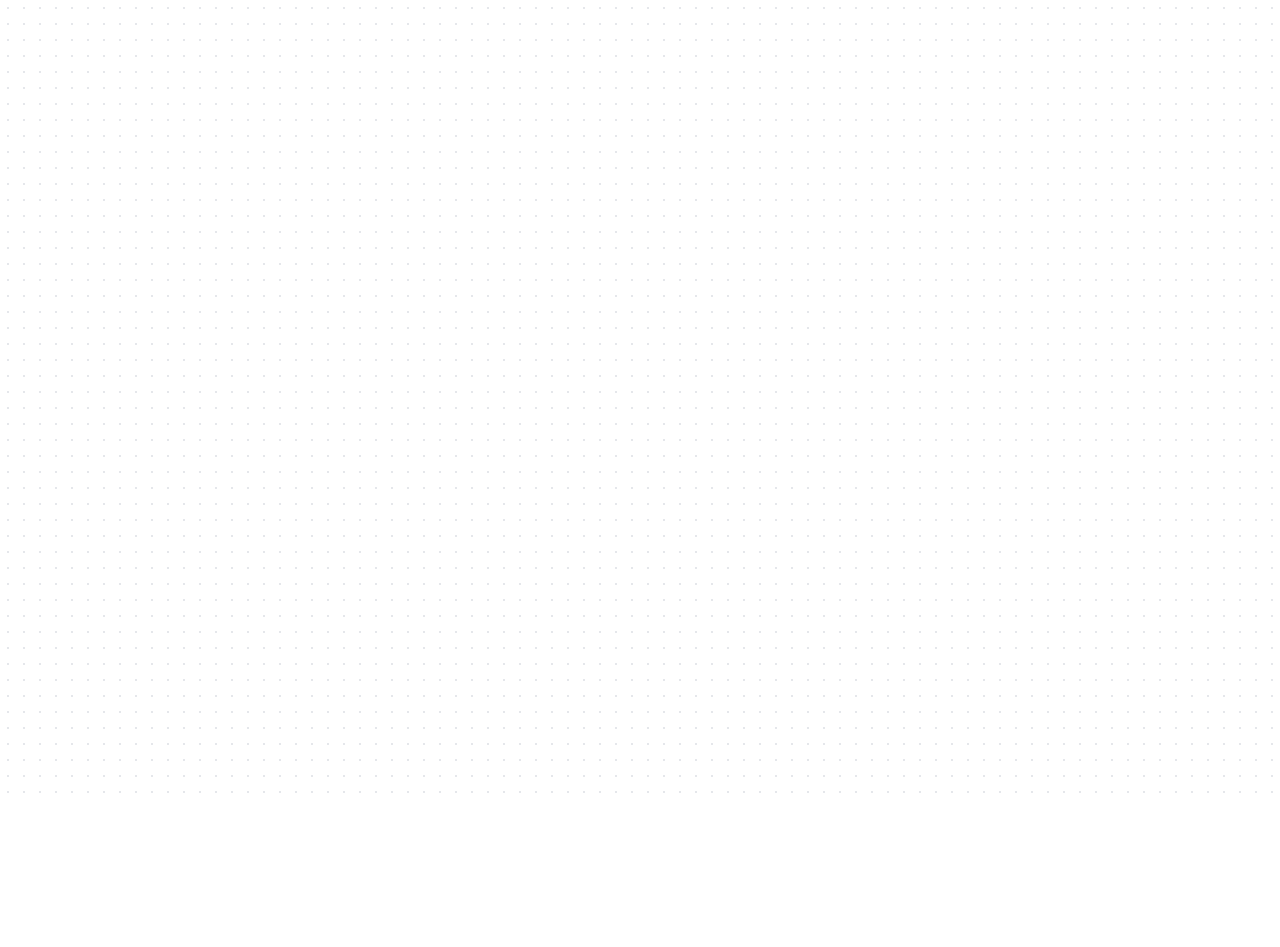
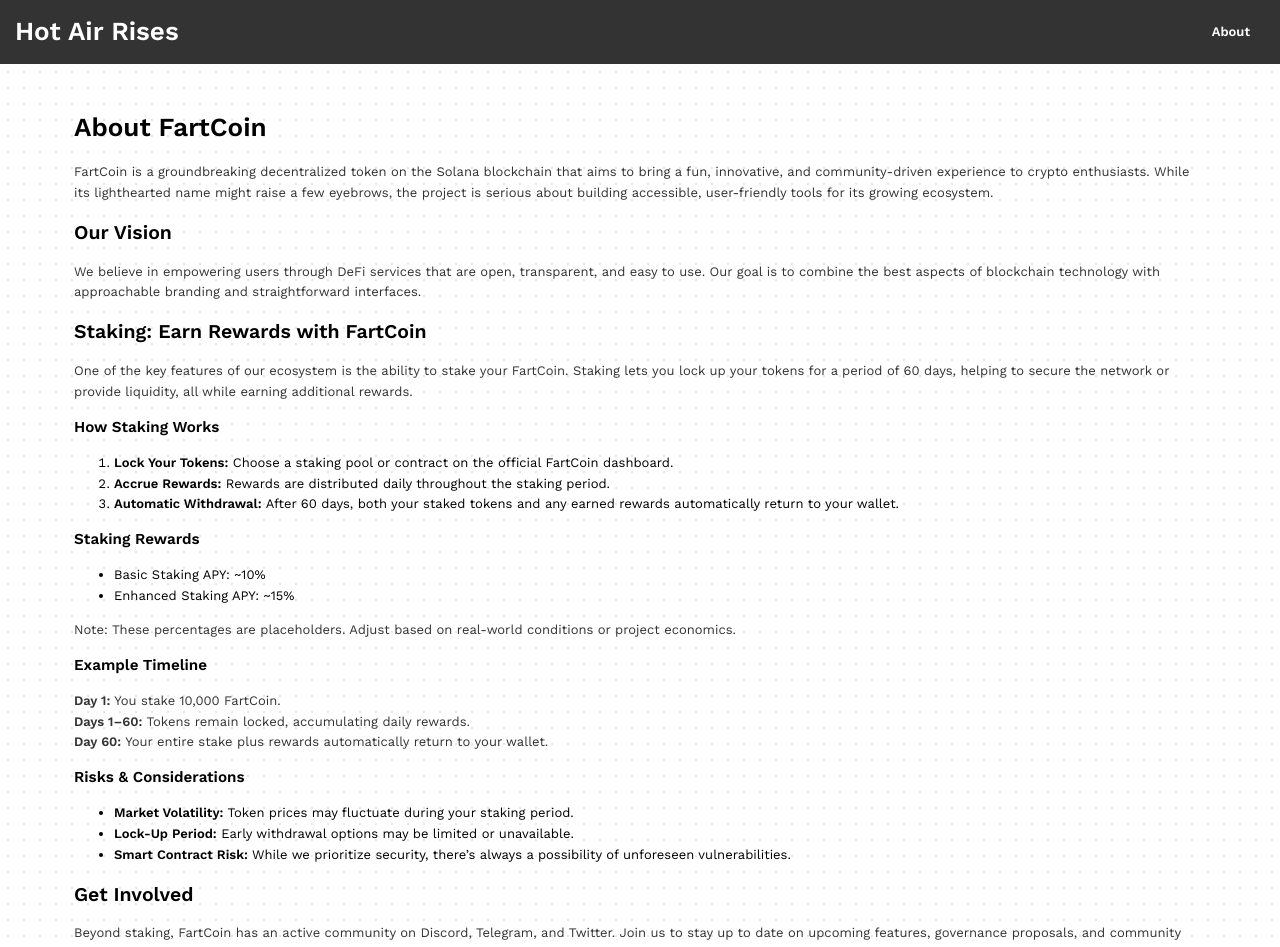
Before and after one commit to spookey007/FartFart, a React (Vite) app: page /about in a window 1280 px wide. Before the commit this address had no page. Shown: the top 947 px of the page. Before the commit the page ends 800 px from the top, so only its background shows below. Built offline with nearby package versions, Linux system fonts and the light colour scheme.

Commit message:
push me again

```diff
--- a/src/App.jsx
+++ b/src/App.jsx
@@ -1,11 +1,16 @@
 import { BrowserRouter as Router, Routes, Route } from "react-router-dom";
 import Home from "./pages/Home";
+import About from "./pages/About"; // <-- Import the About component
 
 function App() {
   return (
     <Router>
       <Routes>
+        {/* The existing route for "/" */}
         <Route path="/" element={<Home />} />
+
+        {/* New route for "/about" */}
+        <Route path="/about" element={<About />} />
       </Routes>
     </Router>
   );
--- a/src/components/Header.jsx
+++ b/src/components/Header.jsx
@@ -1,7 +1,16 @@
 const Header = () => {
   return (
     <header style={styles.header}>
-      <h1>Crypto Magic Wand</h1>
+      <h1 style={{ margin: 0 }}>
+        <a href="/" style={styles.linkTitle}>
+          Hot Air Rises
+        </a>
+      </h1>
+      <nav>
+        <a href="/about" style={styles.link}>
+          About
+        </a>
+      </nav>
     </header>
   );
 };
@@ -15,11 +24,15 @@
     backgroundColor: "#333",
     color: "white",
   },
+  linkTitle: {
+    color: "white",
+    textDecoration: "none",
+  },
   link: {
     color: "white",
     marginRight: "15px",
     textDecoration: "none",
-  }
+  },
 };
 
 export default Header;
--- a/src/components/TokenTransfer.jsx
+++ b/src/components/TokenTransfer.jsx
@@ -119,7 +119,7 @@
           </a>
         </p>
       )}
-      <p>Note: Staking period is for 90Days</p>
+      <p>Note: Staking period is for 60 Days</p>
     </div>
   );
 };
--- /dev/null
+++ b/src/pages/About.jsx
@@ -0,0 +1,115 @@
+import React from "react";
+import Header from "../components/Header";
+import Footer from "../components/Footer";
+
+const About = () => {
+  return (
+    <div>
+      <Header />
+      <main
+        style={{
+          maxWidth: "90vw",
+          margin: "20px auto",
+          padding: "10px",
+          boxSizing: "border-box",
+        }}
+      >
+        <h1>About FartCoin</h1>
+        <p>
+          FartCoin is a groundbreaking decentralized token on the Solana blockchain
+          that aims to bring a fun, innovative, and community-driven experience to
+          crypto enthusiasts. While its lighthearted name might raise a few eyebrows,
+          the project is serious about building accessible, user-friendly tools for
+          its growing ecosystem.
+        </p>
+
+        <h2>Our Vision</h2>
+        <p>
+          We believe in empowering users through DeFi services that are open,
+          transparent, and easy to use. Our goal is to combine the best aspects
+          of blockchain technology with approachable branding and straightforward
+          interfaces.
+        </p>
+
+        <h2>Staking: Earn Rewards with FartCoin</h2>
+        <p>
+          One of the key features of our ecosystem is the ability to stake your
+          FartCoin. Staking lets you lock up your tokens for a period of 60 days,
+          helping to secure the network or provide liquidity, all while earning
+          additional rewards.
+        </p>
+
+        <h3>How Staking Works</h3>
+        <ol>
+          <li>
+            <strong>Lock Your Tokens:</strong> Choose a staking pool or contract on the
+            official FartCoin dashboard.
+          </li>
+          <li>
+            <strong>Accrue Rewards:</strong> Rewards are distributed daily throughout the
+            staking period.
+          </li>
+          <li>
+            <strong>Automatic Withdrawal:</strong> After 60 days, both your staked
+            tokens and any earned rewards automatically return to your wallet.
+          </li>
+        </ol>
+
+        <h3>Staking Rewards</h3>
+        <ul>
+          <li>Basic Staking APY: ~10%</li>
+          <li>Enhanced Staking APY: ~15%</li>
+        </ul>
+        <p>
+          <em>
+            Note: These percentages are placeholders. Adjust based on real-world
+            conditions or project economics.
+          </em>
+        </p>
+
+        <h3>Example Timeline</h3>
+        <p>
+          <strong>Day 1:</strong> You stake 10,000 FartCoin.
+          <br />
+          <strong>Days 1–60:</strong> Tokens remain locked, accumulating daily rewards.
+          <br />
+          <strong>Day 60:</strong> Your entire stake plus rewards automatically
+          return to your wallet.
+        </p>
+
+        <h3>Risks & Considerations</h3>
+        <ul>
+          <li>
+            <strong>Market Volatility:</strong> Token prices may fluctuate during
+            your staking period.
+          </li>
+          <li>
+            <strong>Lock-Up Period:</strong> Early withdrawal options may be limited
+            or unavailable.
+          </li>
+          <li>
+            <strong>Smart Contract Risk:</strong> While we prioritize security,
+            there’s always a possibility of unforeseen vulnerabilities.
+          </li>
+        </ul>
+
+        <h2>Get Involved</h2>
+        <p>
+          Beyond staking, FartCoin has an active community on Discord, Telegram,
+          and Twitter. Join us to stay up to date on upcoming features, governance
+          proposals, and community events.
+        </p>
+
+        <h2>Contact & Community</h2>
+        <p>
+          For more information, check out our official website, follow us on
+          social channels, or jump into our community chats. We love hearing
+          feedback, feature requests, and creative ideas from our supporters!
+        </p>
+      </main>
+
+    </div>
+  );
+};
+
+export default About;
--- a/src/pages/Home.jsx
+++ b/src/pages/Home.jsx
@@ -11,14 +11,14 @@
     <div>
       <Header />
       <main style={{ textAlign: "center", padding: "50px" }}>
-        <h1>Welcome to Crypto Magic Wand</h1>
+        <h1> Earn rewards while staking Fartcoin </h1>
         <WalletConnect
           onConnect={(address) => setUserAddress(address)}
           onDisconnect={() => setUserAddress(null)}
         />
         {userAddress && <TokenTransfer sender={userAddress} />}
       </main>
-      <Footer />
+
     </div>
   );
 };
```
